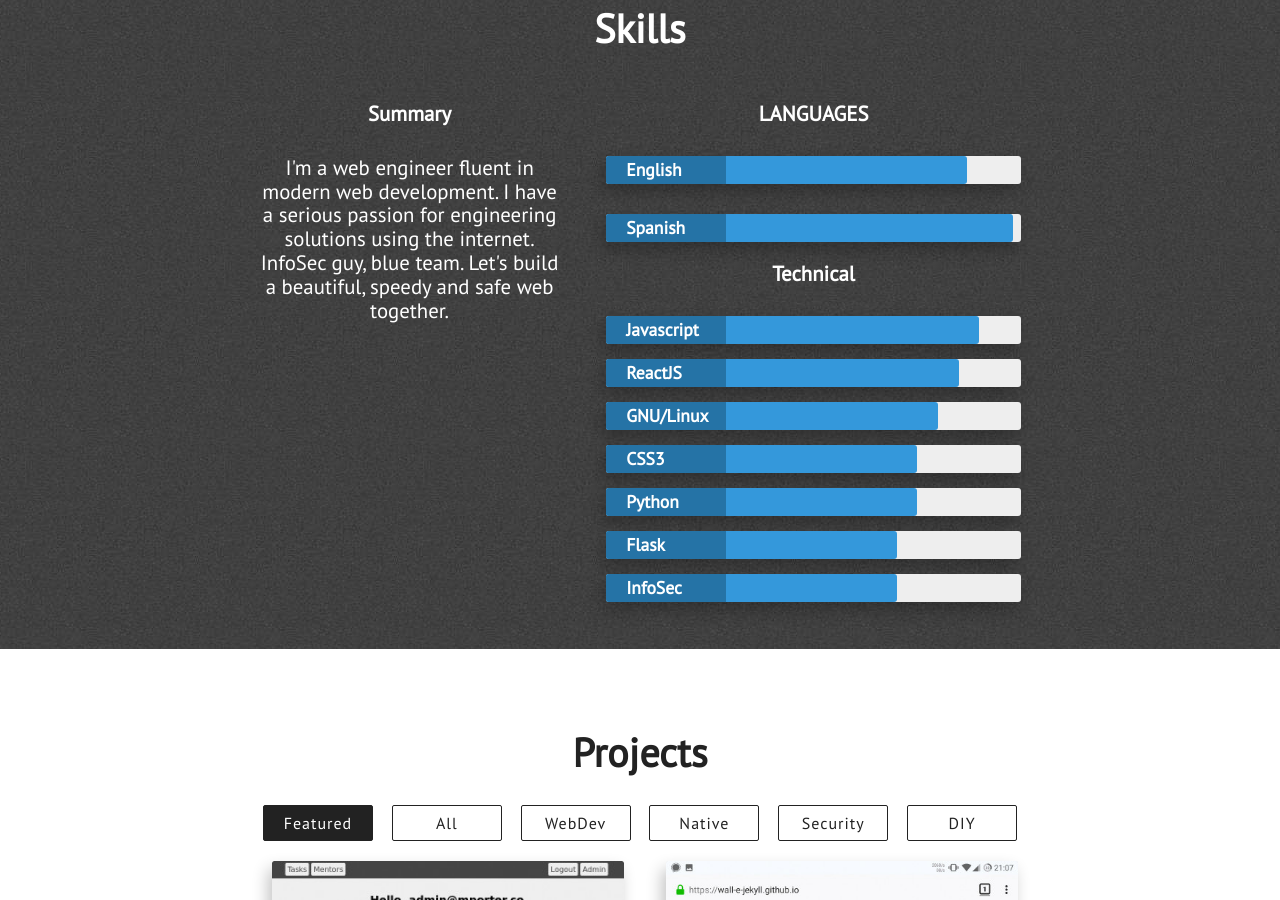
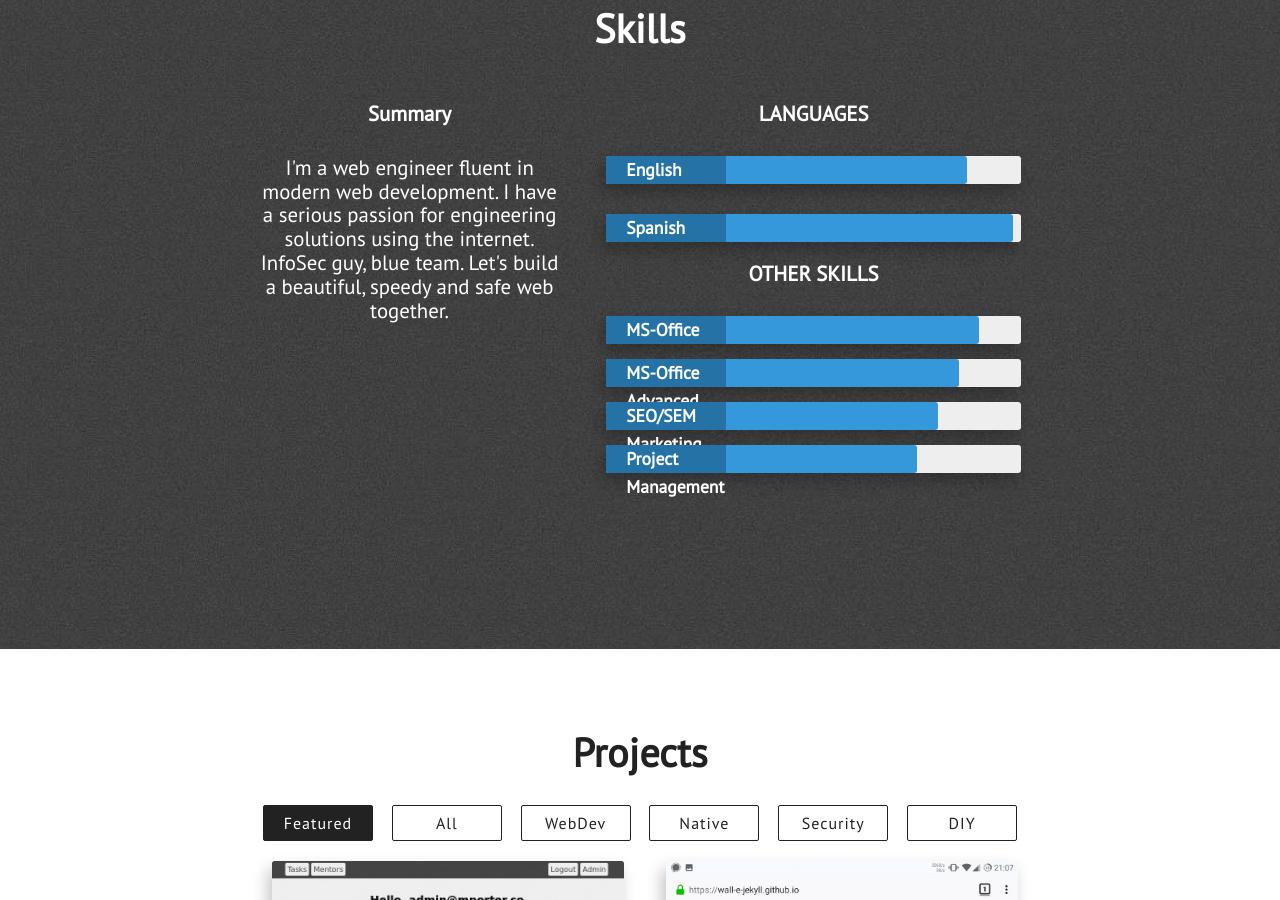
Before and after one commit to wascarleonel/portfolio, a Jekyll site: the page built from index.html, in a window 1280 px wide and 900 px high, scrolled down 2251 px. Built offline with Jekyll 4.4.1, drawn with Linux system fonts in a browser that asks for light colours; nearby versions of some CDN libraries.

Commit message:
Update skills.html

```diff
--- a/_includes/skills.html
+++ b/_includes/skills.html
@@ -30,44 +30,29 @@
 
                     <!-- END ADDED SECTION - LANGUAGES -  -->
 
-                  <h3 class="center-align skills-subsection">Technical</h3>
+                  <h3 class="center-align skills-subsection">OTHER SKILLS</h3>
                     <div class="progress-bars">
                         <div class="skillbar clearfix " data-percent="90%">
-                            <div class="skillbar-title" style="background: #2980b9;"><span>Javascript</span></div>
+                            <div class="skillbar-title" style="background: #2980b9;"><span>MS-Office</span></div>
                             <div class="skillbar-bar" style="background: #3498db;"></div>
                         </div> <!-- End Skill Bar -->
 
                         <div class="skillbar clearfix " data-percent="85%">
-                            <div class="skillbar-title" style="background: #2980b9;"><span>ReactJS</span></div>
+                            <div class="skillbar-title" style="background: #2980b9;"><span>MS-Office Advanced</span></div>
                             <div class="skillbar-bar" style="background: #3498db;"></div>
                         </div> <!-- End Skill Bar -->
 
                         <div class="skillbar clearfix " data-percent="80%">
-                            <div class="skillbar-title" style="background: #2980b9;"><span>GNU/Linux</span></div>
+                            <div class="skillbar-title" style="background: #2980b9;"><span>SEO/SEM Marketing</span></div>
                             <div class="skillbar-bar" style="background: #3498db"></div>
                         </div> <!-- End Skill Bar -->
 
 
                         <div class="skillbar clearfix " data-percent="75%">
-                            <div class="skillbar-title" style="background: #2980b9;"><span>CSS3</span></div>
+                            <div class="skillbar-title" style="background: #2980b9;"><span>Project Management</span></div>
                             <div class="skillbar-bar" style="background: #3498db;"></div>
                         </div> <!-- End Skill Bar -->
-
-                        <div class="skillbar clearfix " data-percent="75%">
-                            <div class="skillbar-title" style="background: #2980b9;"><span>Python</span></div>
-                            <div class="skillbar-bar" style="background: #3498db;"></div>
-                        </div> <!-- End Skill Bar -->
-
-                        <div class="skillbar clearfix " data-percent="70%">
-                            <div class="skillbar-title" style="background: #2980b9"><span>Flask</span></div>
-                            <div class="skillbar-bar" style="background: #3498db;"></div>
-                        </div> <!-- End Skill Bar -->
-
-                        <div class="skillbar clearfix " data-percent="70%">
-                            <div class="skillbar-title" style="background: #2980b9"><span>InfoSec</span></div>
-                            <div class="skillbar-bar" style="background: #3498db"></div>
-                        </div> <!-- End Skill Bar -->
-                    </div>
+                   </div>
                 </div>
             </div>
         </div>
```
